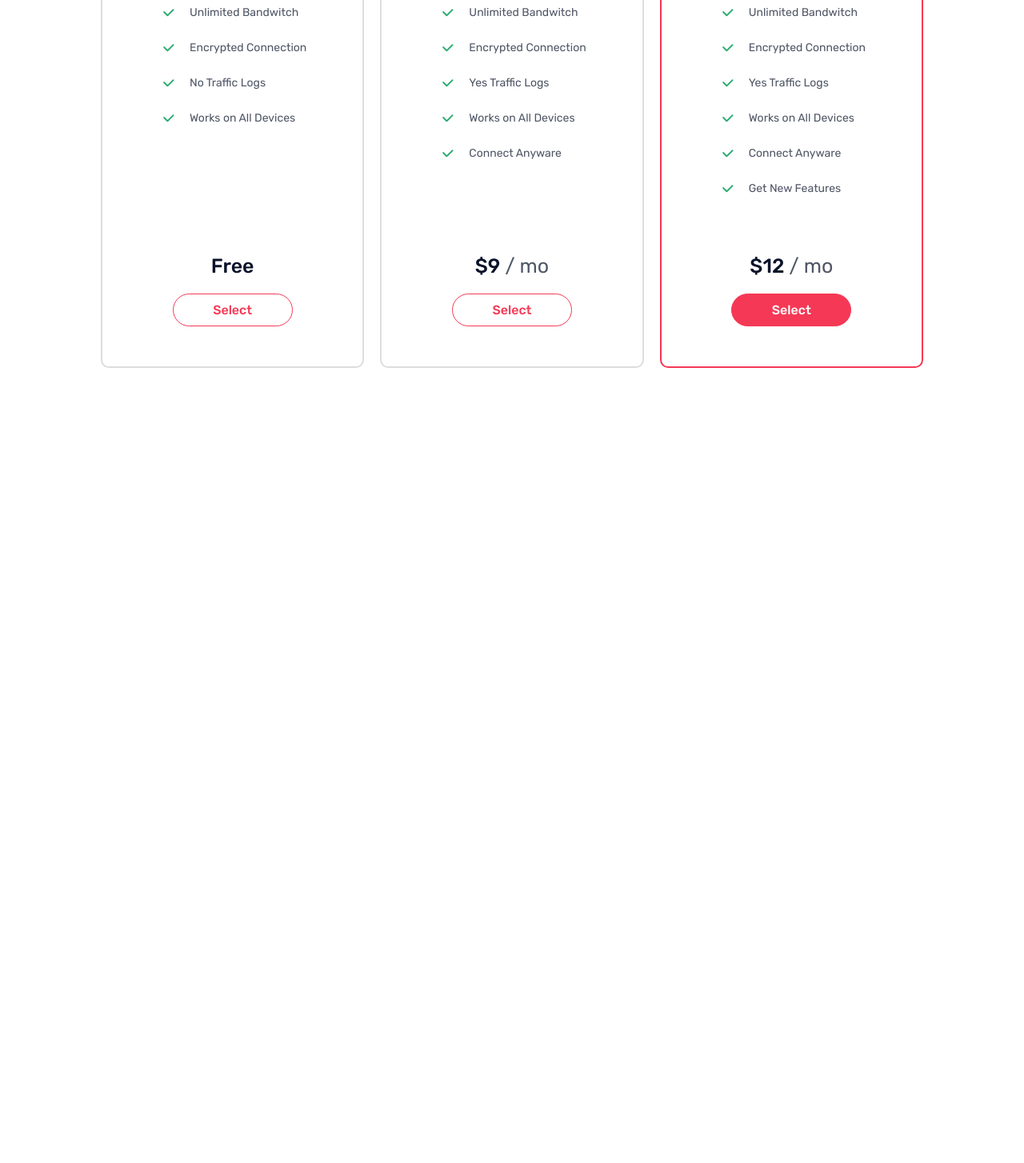
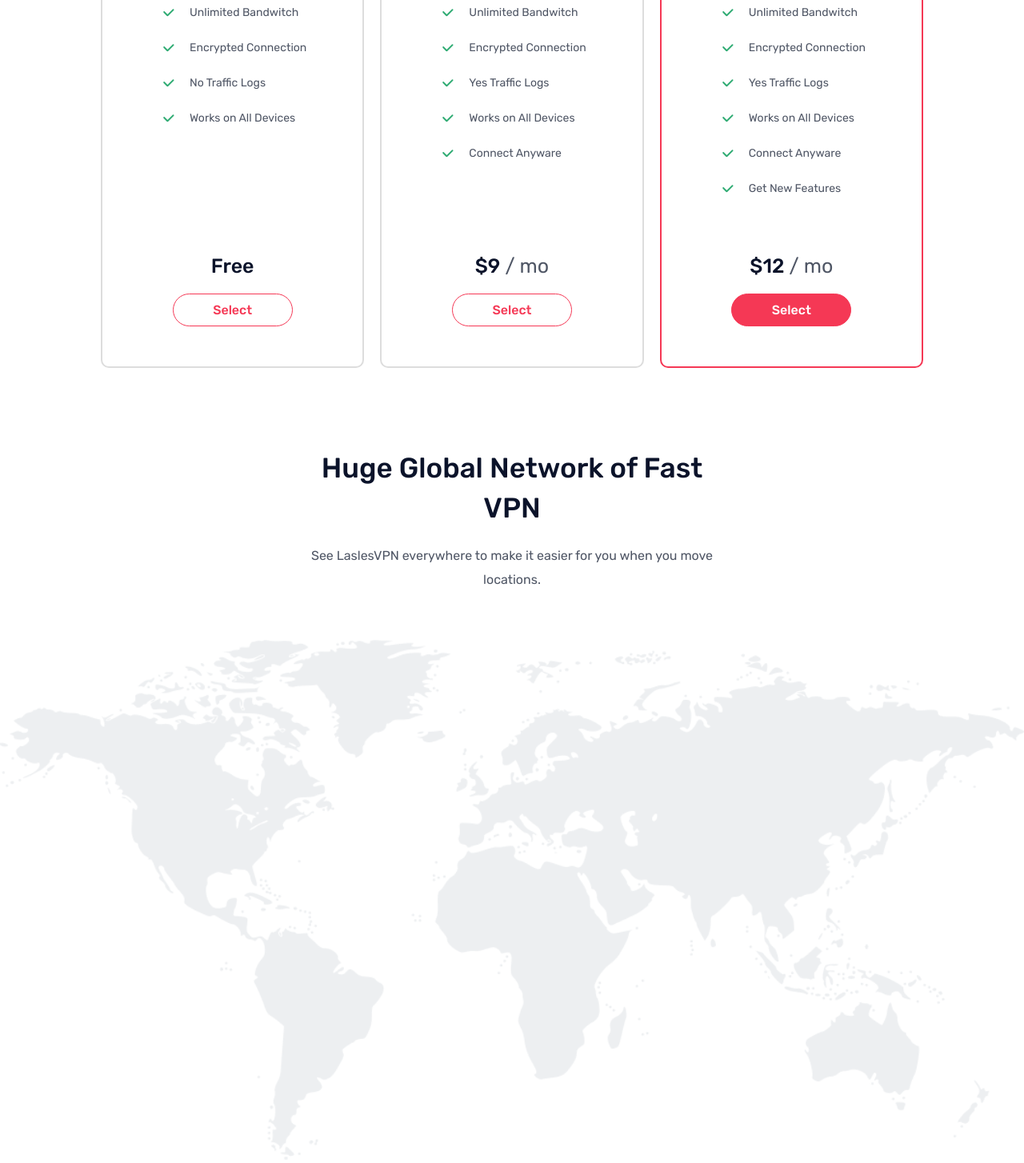
Before and after one commit to nureddinhaji/freebies-landingpage-laslesvpn-almdrasa, a plain HTML site: page index.html in a window 1280 px wide. Shown: the part 1986-3440 px from the top of the page at 80% size. Before the commit the page ends 2446 px from the top, so only its background shows below. Drawn offline with Linux system fonts and the light colour scheme.

Commit message:
create map and sponsers section with its style

```diff
--- a/index.html
+++ b/index.html
@@ -159,7 +159,7 @@
                         <h2 class="plans__h2">
                             Choose Your Plan
                         </h2>
-                        <p class="plans__description">Let's choose the package that is best for you and explore it happily and <br> cheerfully.</p>
+                        <p class="plans__description">Let's choose the package that is best for you and explore it happily and cheerfully.</p>
                     </header>
                     <section class="plans__boxes">
                         <article class="plans__box">
@@ -215,6 +215,17 @@
                         </article>
                     </section>
                 </section>
+                <section class="map">
+                    <header class="map__header">
+                        <h2 class="map__h2">
+                            Huge Global Network of Fast VPN
+                        </h2>
+                        <p class="map__description">See LaslesVPN everywhere to make it easier for you when you move locations.</p>
+                    </header>
+                    <img src="images/map.png" alt="map" class="map__image">
+                    <img src="images/Sponsored.png" alt="sponsored" class="map__image">
+                </section>
+
             </main>
         </div>
     </body>
--- a/sass/_sections.scss
+++ b/sass/_sections.scss
@@ -112,6 +112,7 @@
     @include flex(column, 6rem, center, center);
     &__header {
         text-align: center;
+        max-width: 55.5rem;
     }
     &__h2 {
         @extend .features__h2;
@@ -172,3 +173,20 @@
         }
     }
 }
+
+// Map Section
+.map {
+    @extend .plans;
+    &__header {
+        @extend .plans__header;
+    }
+    &__h2 {
+        @extend .plans__h2;
+    }
+    &__description {
+        @extend .plans__description;
+    }
+    &__image {
+        width: 100%;
+    }
+}
```
Also changed, not shown: images/Sponsored.png (added), images/map.png (added), style.css.
